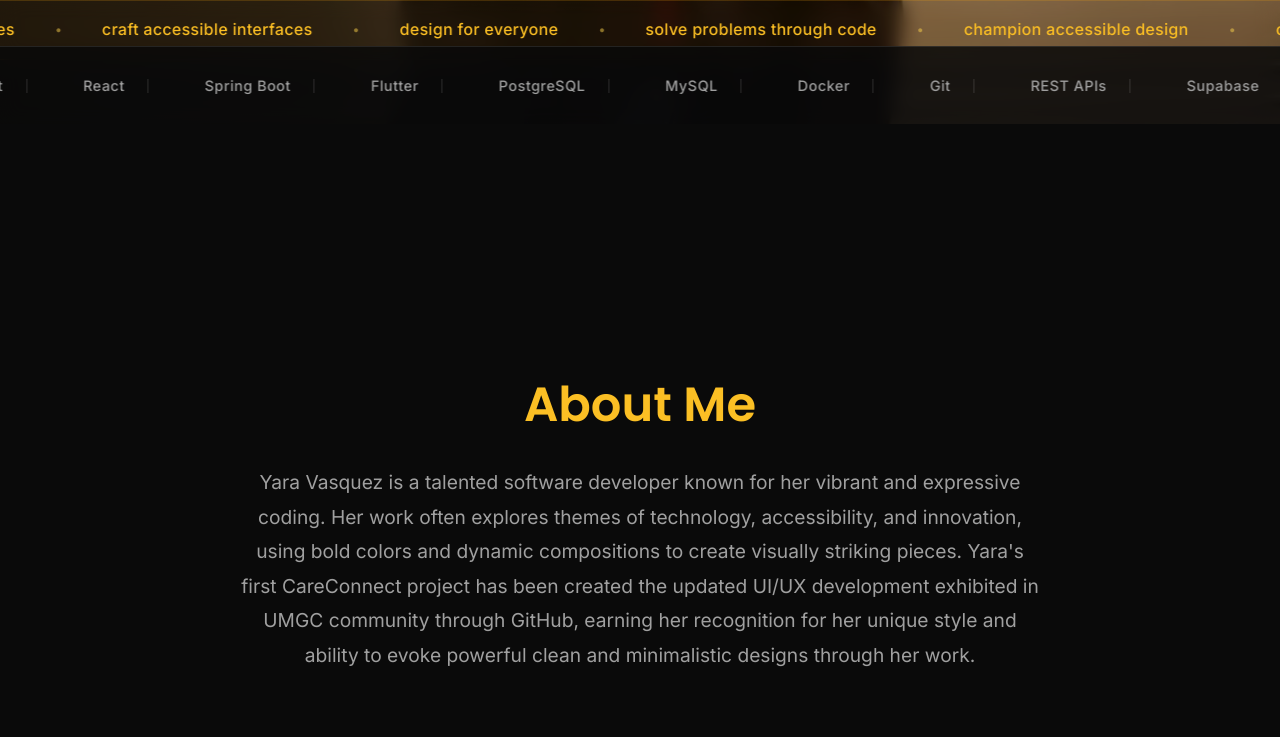
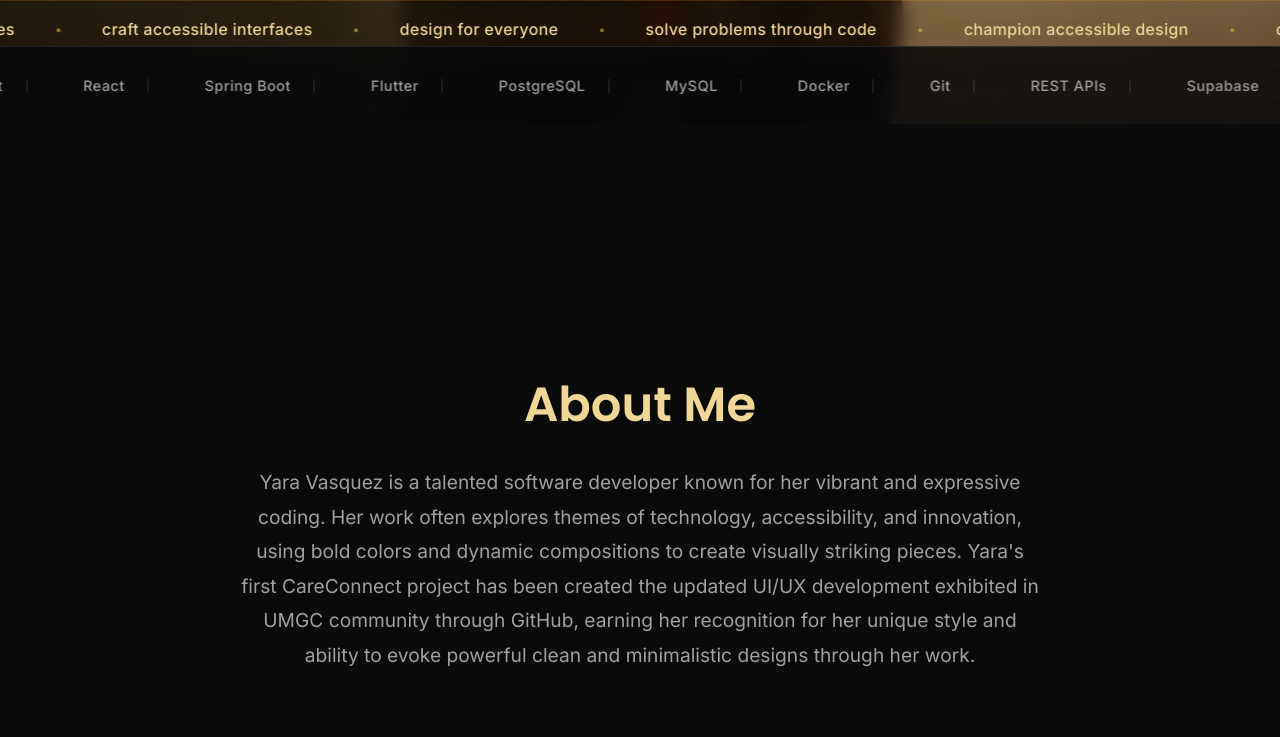
Before and after one commit to YaraHub25/portfolio, a plain HTML site: page index.html in a window 1280 px wide. Shown: the part 676-1413 px from the top of the page. Drawn offline with Linux system fonts and the light colour scheme.

Commit message:
Accent color to gold

```diff
--- a/style.css
+++ b/style.css
@@ -11,7 +11,7 @@
 
   /* Accent color meets WCAG AA standards (4.5:1 contrast ratio on dark background) */
   /* #fbbf24 on #0a0a0a = 8.35:1 contrast ratio ✓ */
-  --accent-primary: #fbbf24;
+  --accent-primary: #f1d795;
   --accent-secondary: #fcd34d;
 
   --transition-smooth: all 0.3s cubic-bezier(0.4, 0, 0.2, 1);
```
